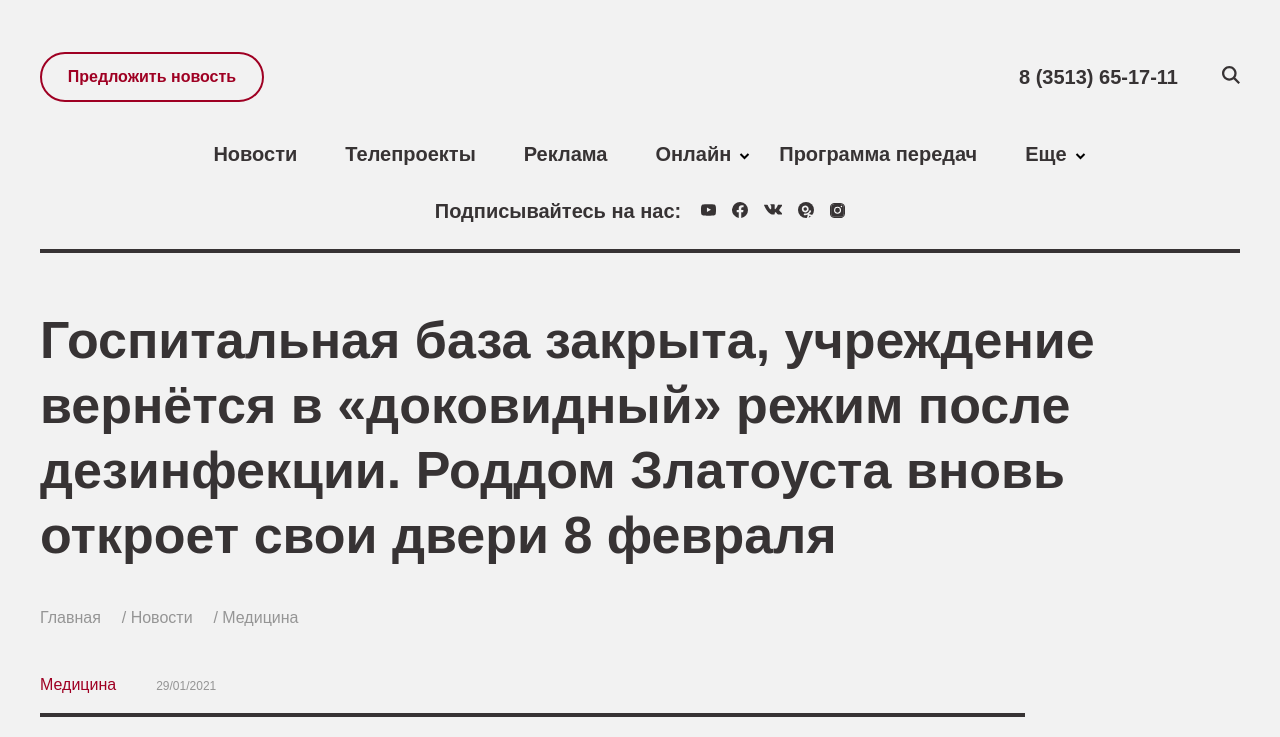
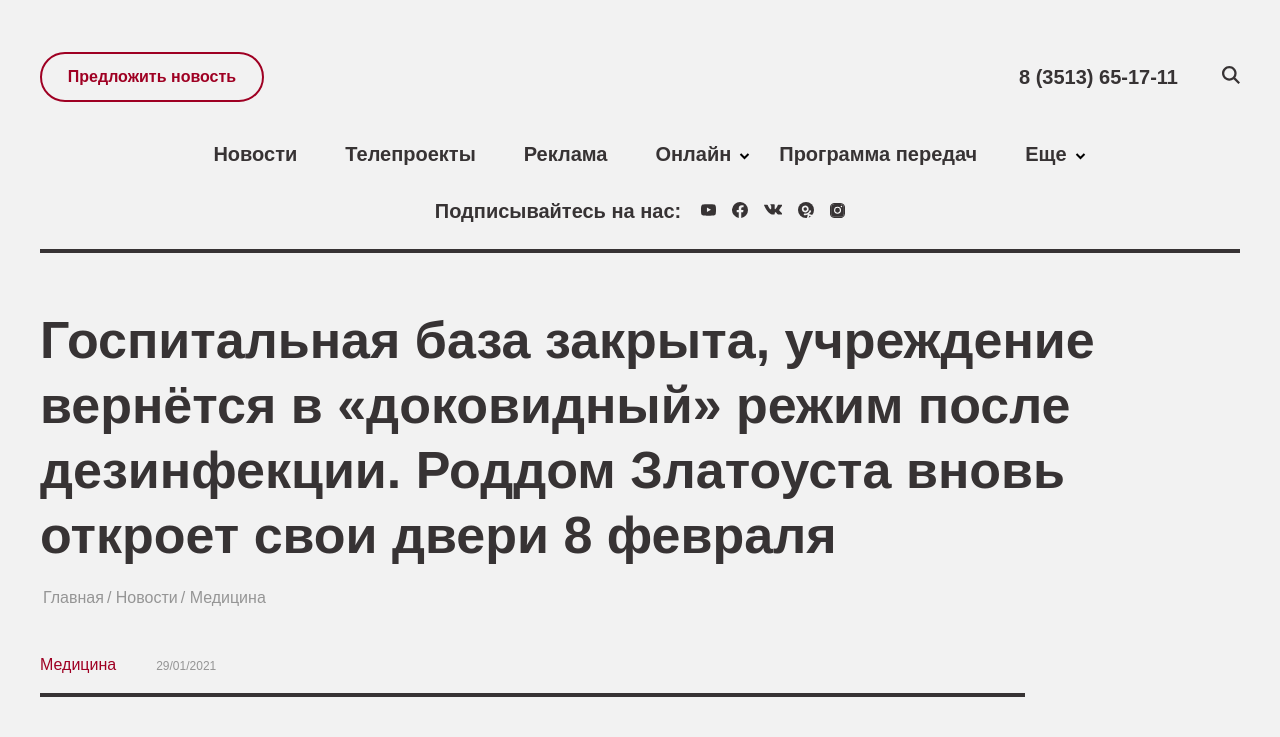
Before and after one commit to valeriyasv/xpage-first-task, a website: page src/new.pug in a window 1280 px wide. Shown: the top 737 px of the page. Drawn offline with nearby package versions, Linux system fonts and the light colour scheme; files that its build step writes are made by us from their sources; a web font is replaced by a local one.

Commit message:
fix: breadcrumbs

```diff
--- a/src/sass/block/breadcrumb.scss
+++ b/src/sass/block/breadcrumb.scss
@@ -1,11 +1,13 @@
 .breadcrumb {
   padding: 0;
   list-style: none;
+  display: flex;
 }
 
 .breadcrumb__item {
-  display: inline;
+  // display: inline;
   font-size: 16px;
+  margin-left: 3px;
 }
 
 .breadcrumb li+li:before {
```
Also changed, not shown: build/css/style.css, 1 other file.
